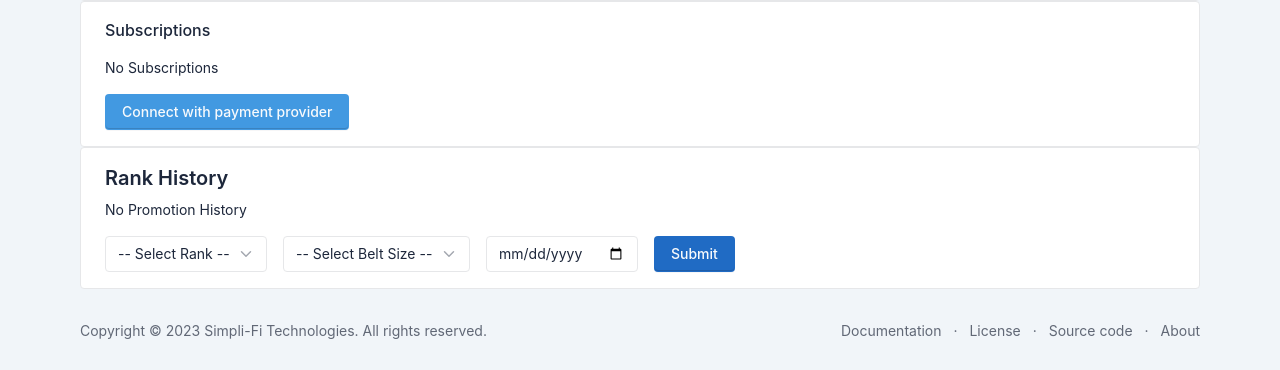
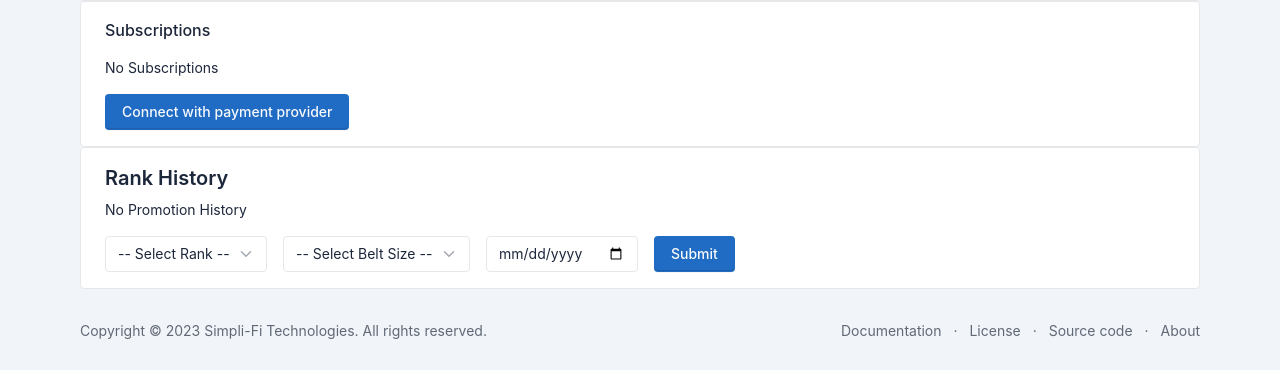
Before and after one commit to Alitma5094/StudentStream, a Django app: template templates/students/student_detail.html in a window 1280 px wide. Shown: the part 317-687 px from the top of the page. Run offline with Django 4.2, Linux system fonts and the light colour scheme; the template is opened without the code that fills it, so the values that code supplies are empty; parts of the project's set-up code (start-up, migrations or seed data) failed here and were passed over; some libraries are stand-ins or nearby versions.

Commit message:
Update button color

```diff
--- a/templates/students/student_detail.html
+++ b/templates/students/student_detail.html
@@ -49,7 +49,7 @@
                     hx-get="{% url 'student_square_modal' student.id %}"
                     hx-target="#modals-here"
                     hx-trigger="click"
-                    class="btn btn-info"
+                    class="btn btn-primary"
                     hx-vals='{"step": "ask"}'
                     {#                    _="on htmx:afterOnLoad wait 10ms then add .show to #modal then add .show to #modal-backdrop"#}
             >Connect
```
